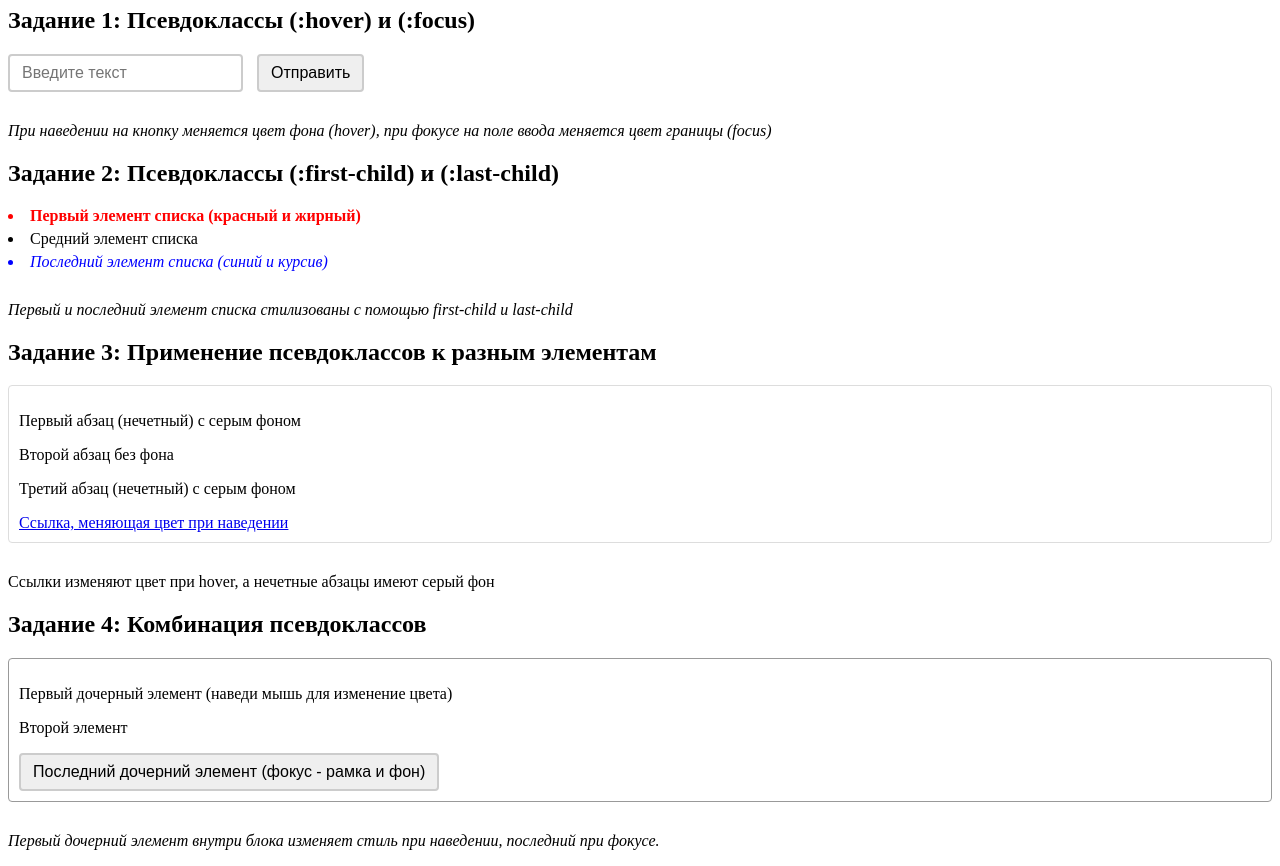
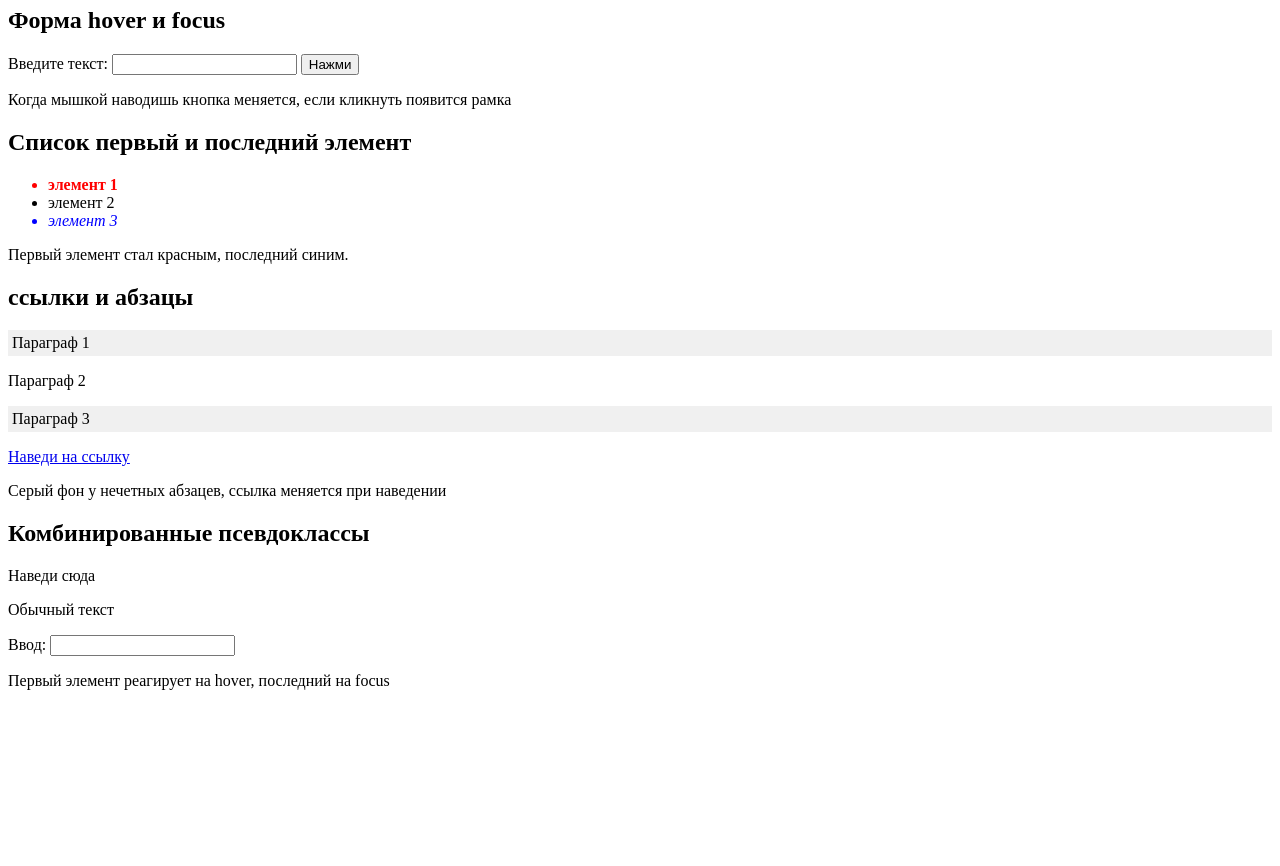
Before and after one commit to dimash-dev/html-homework, a plain HTML site: page Pseudo-Classes/pse.html in a window 1280 px wide. Shown: the part 73-939 px from the top of the page. After the commit the page ends 800 px from the top, so only its background shows below. Drawn offline with Linux system fonts and the light colour scheme.

Commit message:
Переделал без ИИ

```diff
--- a/Pseudo-Classes/pse.css
+++ b/Pseudo-Classes/pse.css
@@ -1,92 +1,56 @@
-/* Задание 1: hover и focus */
-/* При наведении на кнопку меняем цвет фона */
+/* Задание 1 */
 
+/* При наведении фон зеленый, текст белый */
 button:hover {
-    background-color: rgb(62, 204, 69);
+    background-color: green;
     color: white;
     cursor: pointer;
 }
 
-/* При фокусе на input меняем цвет границы */
+/* При фокусе на input появляется синяя рамка */
 input:focus {
-    border-color: rgb(55, 139, 236);
-    outline: none; /* убираем стандартный синий обвод */
-    box-shadow: 0 0 5px rgb(55, 139, 236);
+    border-color: blue;
+    outline: none;
 }
 
-/* Задание 2: first-child и last-child */
-/* Первый элемент списка с красным цветом */
+/* Задание 2 */
 
+/* Первый элемент списка красный и жирный */
 ul li:first-child {
     color: red;
     font-weight: bold;
 }
 
-/* Последний элемент списка с синим цветом */
+/* Последний элемент списка синий и курсивный */
 ul li:last-child {
     color: blue;
     font-style: italic;
 }
 
-/* Задание 3: Применение к разным элементам */
-/* Ссылка меняет цвет при наведении */
+/* Задание 3 */
 
-div a:hover {
+/* Каждому нечетному абзацу серый фон */
+
+.text p:nth-child(odd) {
+    background-color: #f0f0f0;
+    padding: 4px;
+}
+
+/* При наведении на ссылку цвет и подчеркивание */
+.text a:hover {
     color: orange;
     text-decoration: underline;
 }
 
-/* Нечетные текстовые элементы внутри блока (p) с серым фоном */
-div p:nth-child(odd) {
-    background-color: rgba(255, 255, 255, 0.301);
+/* Задание 4 */
+
+/* Первый абзац внутри блока — меняет фон при наведении */
+.combo p:first-child:hover {
+    background-color: lightblue;
 }
 
-/* Задание 4: Комбинация псевдоклассов */
-/* Первые дочерние элементы внутри блоков меняют цвет при наведении */
-.content-block p:first-child:hover {
-    color: green;
-    font-weight: bold;
+/* Последний элемент при фокусе рамка и фон */
+.combo input:last-child:focus {
+    border: 2px solid red;
+    background-color: #fff0f0;
 }
-
-/* Элементы, которые в фокусе и являются последними дочерними элементами */
-.content-block button:last-child:focus {
-    outline: 2px solid purple;
-    background-color: rgb(214, 201, 250);
-}
-
-/* Немного стилей для формы и блоков */
-form {
-    margin-bottom: 30px;
-}
-
-input, button {
-    padding: 8px 12px;
-    font-size: 16px;
-    margin-right: 10px;
-    border: 2px solid #ccc;
-    border-radius: 4px;
-    transition: all 0.3s ease;
-}
-
-ul {
-    list-style: disc inside;
-    margin-bottom: 30px;
-    padding-left: 0;
-}
-
-ul li {
-  margin-bottom: 5px;
-}
-
-div {
-  margin-bottom: 30px;
-  padding: 10px;
-  border: 1px solid #ddd;
-  border-radius: 4px;
-}
-
-.content-block {
-  border: 1px solid #999;
-  padding: 10px;
-  margin-bottom: 30px;
-}
--- a/Pseudo-Classes/pse.html
+++ b/Pseudo-Classes/pse.html
@@ -7,54 +7,62 @@
     <link rel="stylesheet" href="pse.css">
 </head>
 <body>
-    <h1>Примеры работы с CSS псевдоклассами</h1>
+    <h1>Псевдоклассы в CSS</h1>
+    <!--Задание 1-->
     <section>
-        <h2>Задание 1: Псевдоклассы (:hover) и (:focus)</h2>
+        <h2>Форма hover и focus</h2>
         <form>
-            <input type="text" placeholder="Введите текст" />
-            <button type="submit">Отправить</button>
+    <!-- Поле ввода будет менять рамку при фокусе -->
+            <label>
+                Введите текст:
+                <input type="text">
+            </label>
+    <!-- Кнопка меняет фон при наведении -->
+            <button>Нажми</button>
         </form>
-        <p><em>При наведении на кнопку меняется цвет фона (hover), при фокусе на поле ввода меняется цвет границы (focus)</em></p>
+        <p>Когда мышкой наводишь кнопка меняется, если кликнуть появится рамка</p>
     </section>
 
+    <!--Задание 2-->
     <section>
-        <h2>Задание 2: Псевдоклассы (:first-child) и (:last-child)</h2>
+        <h2>Список первый и последний элемент</h2>
         <ul>
-            <li>Первый элемент списка (красный и жирный)</li>
-            <li>Средний элемент списка</li>
-            <li>Последний элемент списка (синий и курсив)</li>
+            <li>элемент 1</li>
+            <li>элемент 2</li>
+            <li>элемент 3</li>
         </ul>
-        <p><em>Первый и последний элемент списка стилизованы с помощью first-child и last-child</em></p>
+        <p>Первый элемент стал красным, последний синим.</p>
     </section>
 
+    <!--Задание 3-->
     <section>
-        <h2>Задание 3: Применение псевдоклассов к разным элементам</h2>
-        <div>
-            <p>Первый абзац (нечетный) с серым фоном</p>
-            <p>Второй абзац без фона</p>
-            <p>Третий абзац (нечетный) с серым фоном</p>
-            <a href="#">Ссылка, меняющая цвет при наведении</a>
+        <h2>ссылки и абзацы</h2>
+        <div class="text">
+    <!-- Нечетные абзацы будут иметь серый фон -->
+            <p>Параграф 1</p>
+            <p>Параграф 2</p>
+            <p>Параграф 3</p>
+
+    <!-- Ссылк: меняет цвет при наведении -->
+            <a href="#">Наведи на ссылку</a>
         </div>
-        <p>Ссылки изменяют цвет при hover, а нечетные абзацы имеют серый фон</p>
+        <p>Серый фон у нечетных абзацев, ссылка меняется при наведении</p>
     </section>
 
+    <!--Задание 4-->
     <section>
-        <h2>Задание 4: Комбинация псевдоклассов</h2>
-        <div class="content-block">
-            <p>Первый дочерный элемент (наведи мышь для изменение цвета)</p>
-            <p>Второй элемент</p>
-            <button>Последний дочерний элемент (фокус - рамка и фон)</button>
+        <h2>Комбинированные псевдоклассы</h2>
+        <div class="combo">
+    <!-- Первый элемент реагирует на hover -->
+            <p>Наведи сюда</p>
+            <p>Обычный текст</p>
+    <!-- Последний элемент input, будет реагировать на focus -->
+            <label>
+                Ввод:
+                <input type="text">
+            </label>
         </div>
-        <p><em>Первый дочерний элемент внутри блока изменяет стиль при наведении,  последний при фокусе.</em></p>
+        <p>Первый элемент реагирует на hover, последний на focus</p>
     </section>
-
-    <!--
-    Комментарии в коде:
-    :hover — применяется, когда пользователь наводит курсор мыши на элемент.
-    :focus — применяется, когда элемент в фокусе (например, активное поле ввода или выделенная кнопка).
-    :first-child — выбирает элемент, который является первым ребенком своего родителя.
-    :last-child — выбирает элемент, который является последним ребенком своего родителя.
-    :nth-child(odd) — выбирает нечетные по порядку элементы.
-  -->
 </body>
 </html>
```
